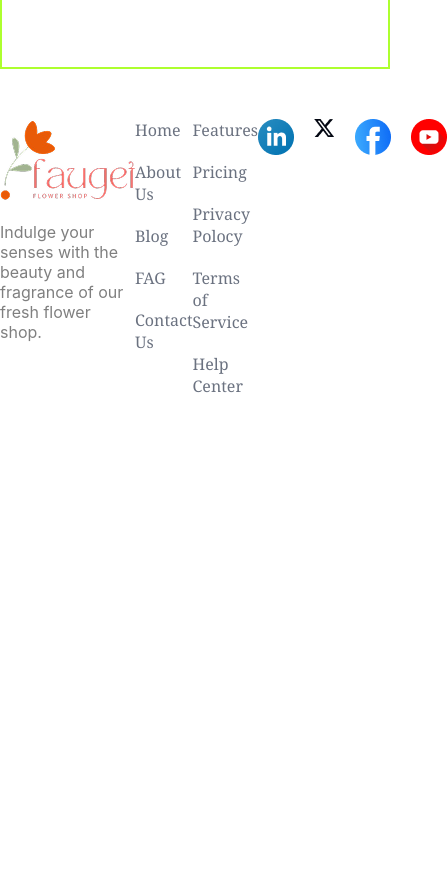
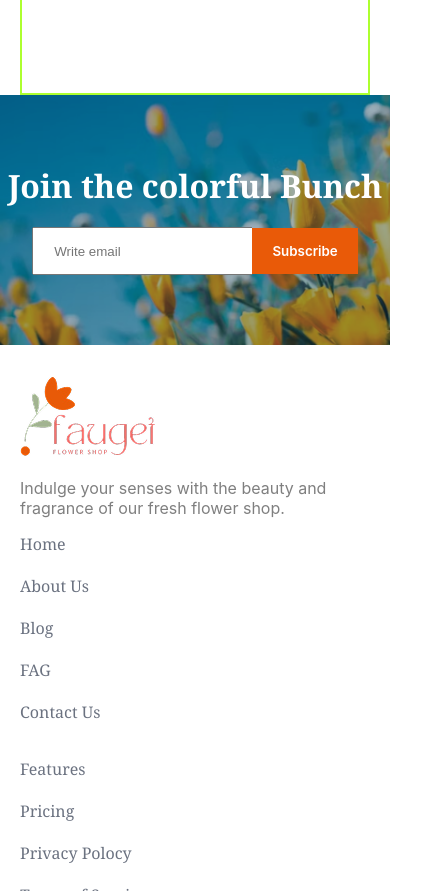
Before and after one commit to fardin-sojon/responsive-flowers-assignment2, a plain HTML site: page index.html in a window 390 px wide. Shown: the part 4795-5686 px from the top of the page, 447 px wide, since content can reach past the window. Drawn offline with Linux system fonts and the light colour scheme.

Commit message:
colorful bunch & footer section responsive for mobile

```diff
--- a/Style/style.css
+++ b/Style/style.css
@@ -256,10 +256,41 @@
     color: white;
 }
 
+/* Join the colorful Bunch */
+
+.colorful-bunch{
+    background-image: url(../assets/news-letter-bg.png);
+    background-repeat: no-repeat;
+    background-size: cover;
+    height: 600px;
+    display: flex;
+    align-items: center;
+    justify-content: center;
+    margin: 0 auto;
+}
+.colorful-container h2{
+    color: white;
+    text-align: center;
+    margin-bottom: 20px;
+}
+
+.colorful-container input{
+    padding: 15px 540px 14px 20px;
+}
+.colorful-container button{
+    color: white;
+    background-color: #E95A08;
+    font-weight: 600;
+    padding: 15px 50px;
+    margin-left: -5px;
+    border: none;
+}
+
+
 
 /* Footer Style*/
 
-.footer-parent{
+footer{
     margin-top: 50px;
     justify-content: space-evenly;
 }
@@ -283,6 +314,8 @@
     display: flex;
     gap: 20px;
 }
+
+
 
 
 
@@ -380,5 +413,35 @@
         font-size: 1rem;
     }
 
+    /* Lerest Deals */
+    .latest-deals{
+        padding: 0 20px;
+    }
+    .colorful-bunch{
+       height: 250px;
+       width: 100%;
+    }
+    .colorful-container{
+        text-align: center;
+    }
+    .colorful-container h2{
+        font-size: 2rem;
+    }
+    .colorful-container input{
+    padding: 15px 20px 14px 20px;
+    }
+    .colorful-container button{
+    padding: 15px 20px 15px 20px;
+    }
 
+    /* Footer Section */
+    footer {
+        flex-direction: column;
+        gap: 15px;
+        padding: 0 20px;
+        *{
+            margin: 0;
+        }
+        margin-top: 30px;
+    }
 }
--- a/index.html
+++ b/index.html
@@ -287,9 +287,15 @@
       </section>
 
       <!-- Join the colorful Bunch -->
-      <section></section>
+      <section class="colorful-bunch">
+        <div class="colorful-container">
+          <h2 class="section-title">Join the colorful Bunch</h2>
+          <input type="email" name="" id="" placeholder="Write email" />
+          <a href=""><button class="inter-font">Subscribe</button></a>
+        </div>
+      </section>
     </main>
-    <footer class="footer-parent display-flex container">
+    <footer class="display-flex container">
       <div>
         <img src="./assets/logo.png" alt="" />
         <p class="footer-description">
```
